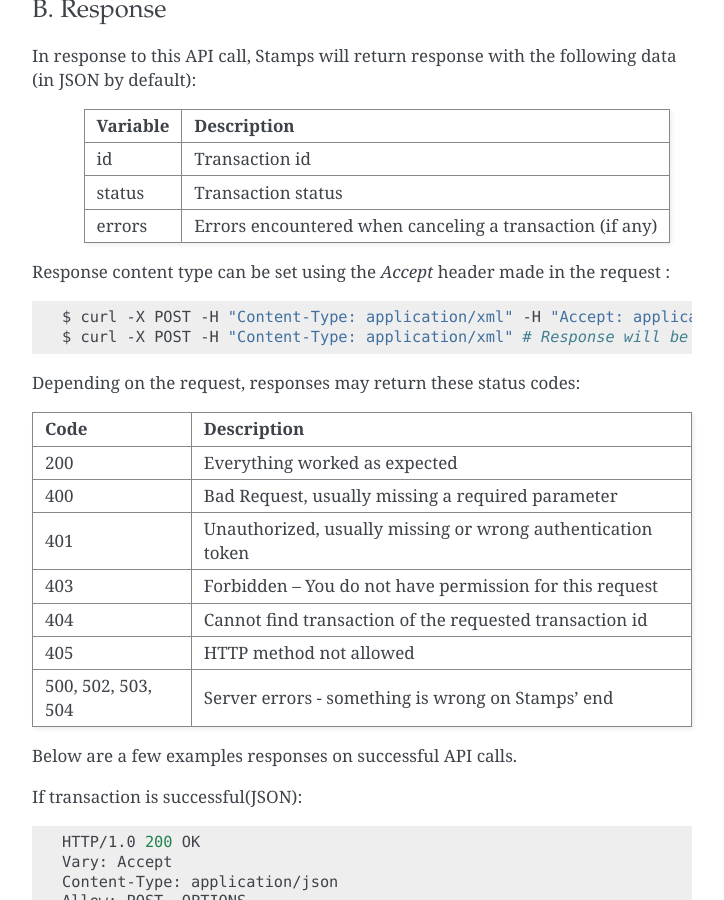
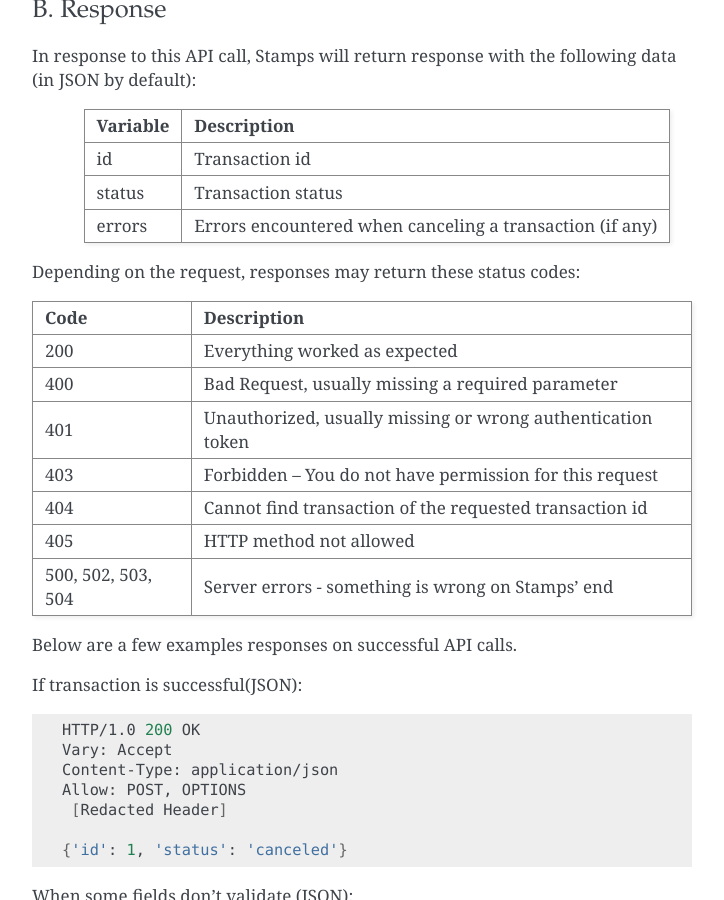
Before and after one commit to ui/stamps-api-docs, a Sphinx documentation site: the page built from source/transaction_api.rst, in a window 1280 px wide and 900 px high, scrolled down 5788 px. Shown: the whole window, without its empty margins (388-1112 px from the left). Built offline with Sphinx 7.4.7, drawn with Linux system fonts in a browser that asks for light colours.

Commit message:
remove curl xml

```diff
--- a/source/transaction_api.rst
+++ b/source/transaction_api.rst
@@ -308,13 +308,6 @@ In response to this API call, Stamps will return response with the following dat
     errors              Errors encountered when canceling a transaction (if any)
     =================== ==================
 
-Response content type can be set using the `Accept` header made in the request :
-
-.. code-block :: bash
-
-  $ curl -X POST -H "Content-Type: application/xml" -H "Accept: application/xml" # Response will be in XML
-  $ curl -X POST -H "Content-Type: application/xml" # Response will be in JSON(default)
-
 Depending on the request, responses may return these status codes:
 
 =================== ==============================
```
